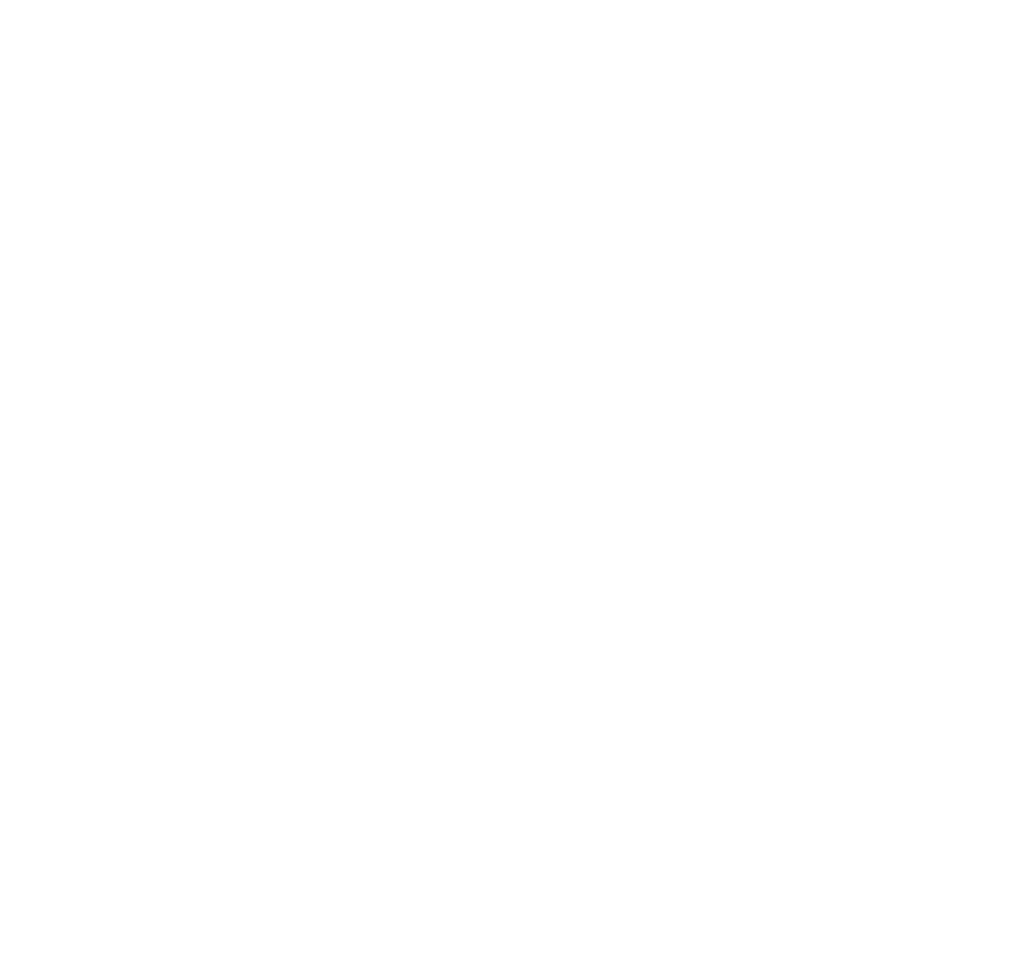
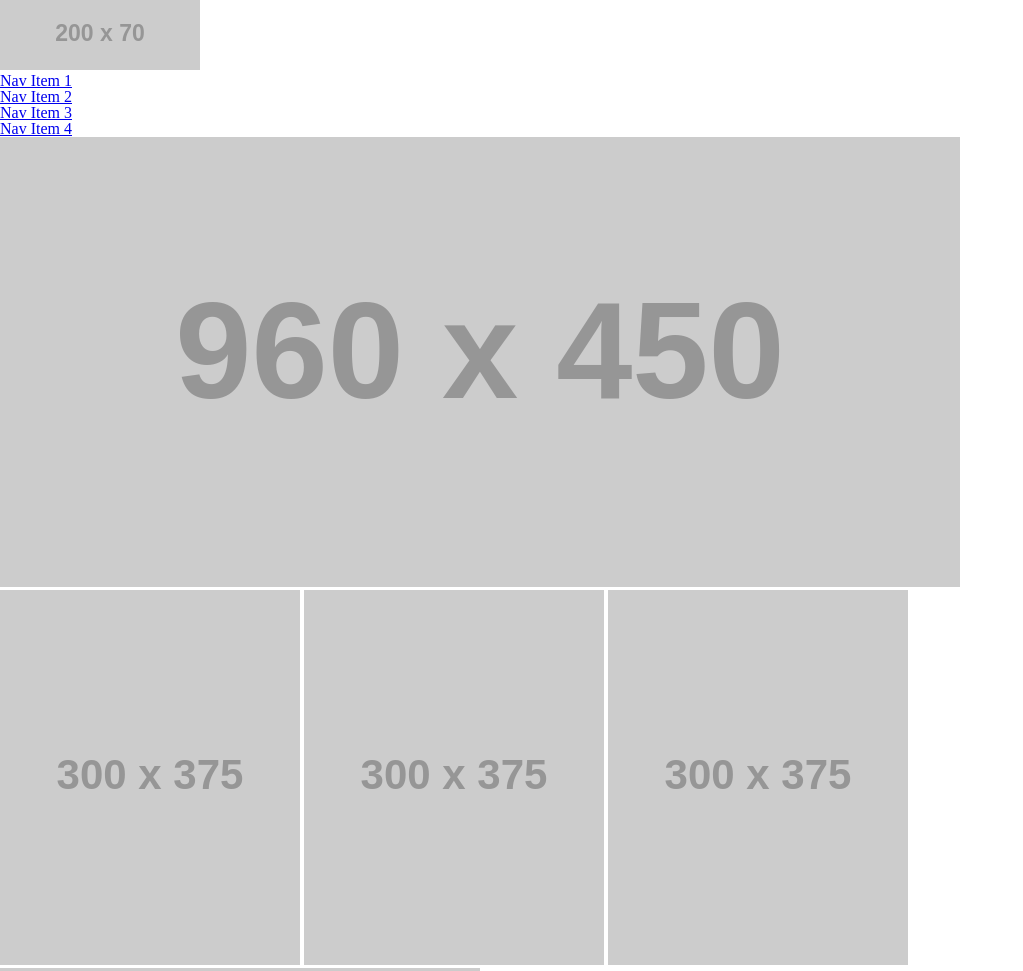
Before and after one commit to TiaLow/wireframe-exercise, a plain HTML site: page index.html in a window 1280 px wide. Shown: the top 971 px of the page, without its empty margins (0-1023 px from the left). Before the commit the page ends 800 px from the top, so only its background shows below. Drawn offline with Linux system fonts and the light colour scheme; placeholder pictures from the web are drawn by us.

Commit message:
Finished html build out

```diff
--- a/index.html
+++ b/index.html
@@ -9,6 +9,39 @@
 </head>
 
 <body>
+  <header>
+    <nav>
+      <img src="https://placehold.it/200x70/111">
+      <ul>
+        <li><a href="#">Nav Item 1</a></li>
+        <li><a href="#">Nav Item 2</a></li>
+        <li><a href="#">Nav Item 3</a></li>
+        <li><a href="#">Nav Item 4</a></li>
+      </ul>
+    </nav>
+  </header>
+  <main>
+    <img src="https://placehold.it/960x450/111">
+    <ul>
+      <li>
+        <img src="https://placehold.it/300x375/111">
+        <img src="https://placehold.it/300x375/111">
+        <img src="https://placehold.it/300x375/111">
+      </li>
+    </ul>
 
+  <article></article>
+    <img src="https://placehold.it/480x400/111">
+
+    <section>
+    <h2>Featured Section Heading</h2>
+    <p>Lorem Ipsum</p>
+      <button>Call To Action</button>
+    </section>
+
+  </article>
+
+  </main>
+  <footer></footer>
 </body>
 </html>
```
